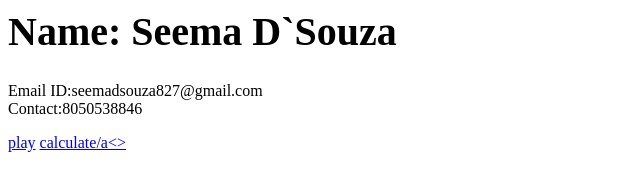
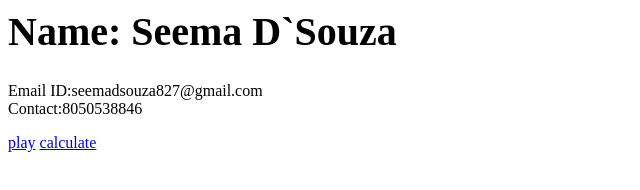
Before and after one commit to SeemaDSouza827/Treasure, a plain HTML site: page index.html in a window 1280 px wide. Shown: the full height of the page, 0-640 px from the left. Drawn offline with Linux system fonts and the light colour scheme.

Commit message:
Update index.html

```diff
--- a/index.html
+++ b/index.html
@@ -14,6 +14,6 @@
 		<p>Email ID:seemadsouza827@gmail.com<br>
 		Contact:8050538846</p>
 		<a href="snake.html">play</a>
-		<a href="calculator.hml">calculate/a<>
+		<a href="calculator.html">calculate</a>
 	</body>
 </html>
```
